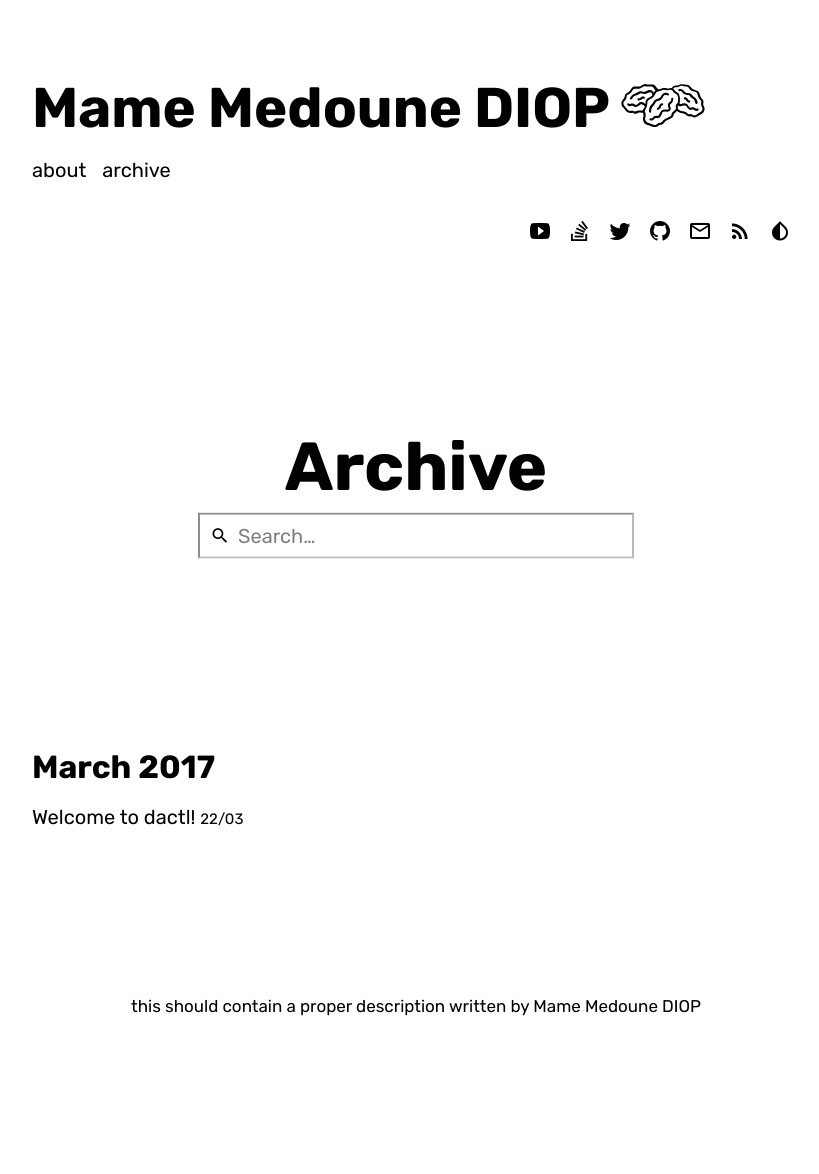
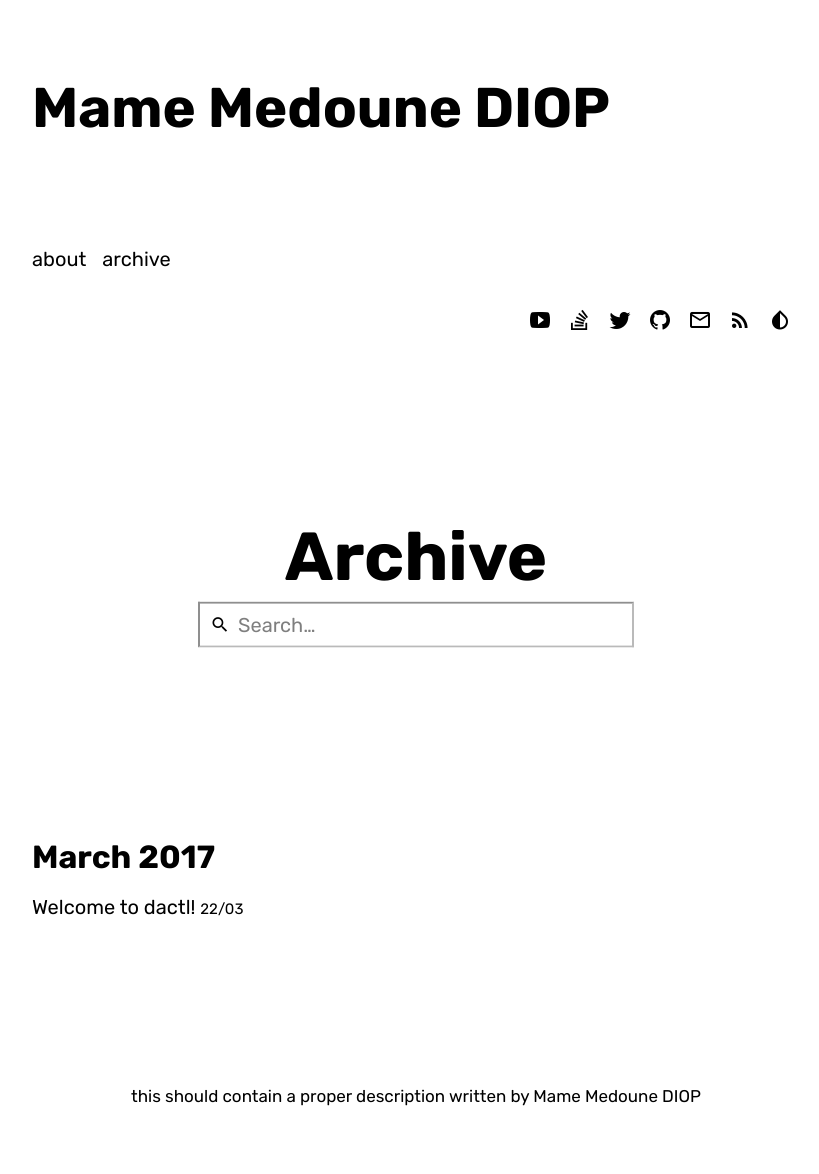
Before and after one commit to m3doune/m3doune.github.io, a Jekyll site: the page built from archive.md, in a window 1280 px wide. Shown: the whole page, without its empty margins (224-1043 px from the left). Built offline with Jekyll 4.4.1, drawn with Linux system fonts in a browser that asks for light colours; some web fonts are replaced; before the commit the page ends 1084 px from its top, so only the background shows below that.

```diff
--- a/_config.yml
+++ b/_config.yml
@@ -10,7 +10,7 @@ blog:
                                this should contain a proper description
 
 # Layout configuration
-  logo_path                  : "assets/img/dactl.svg" # path to logo file
+  logo_path                  : "" # path to logo file
   search_path                : # "yourgitusername.github.io"
                                # needed for searchbox in archive page
   hero_layout                : true # turn on hero layout for blog and posts
```
